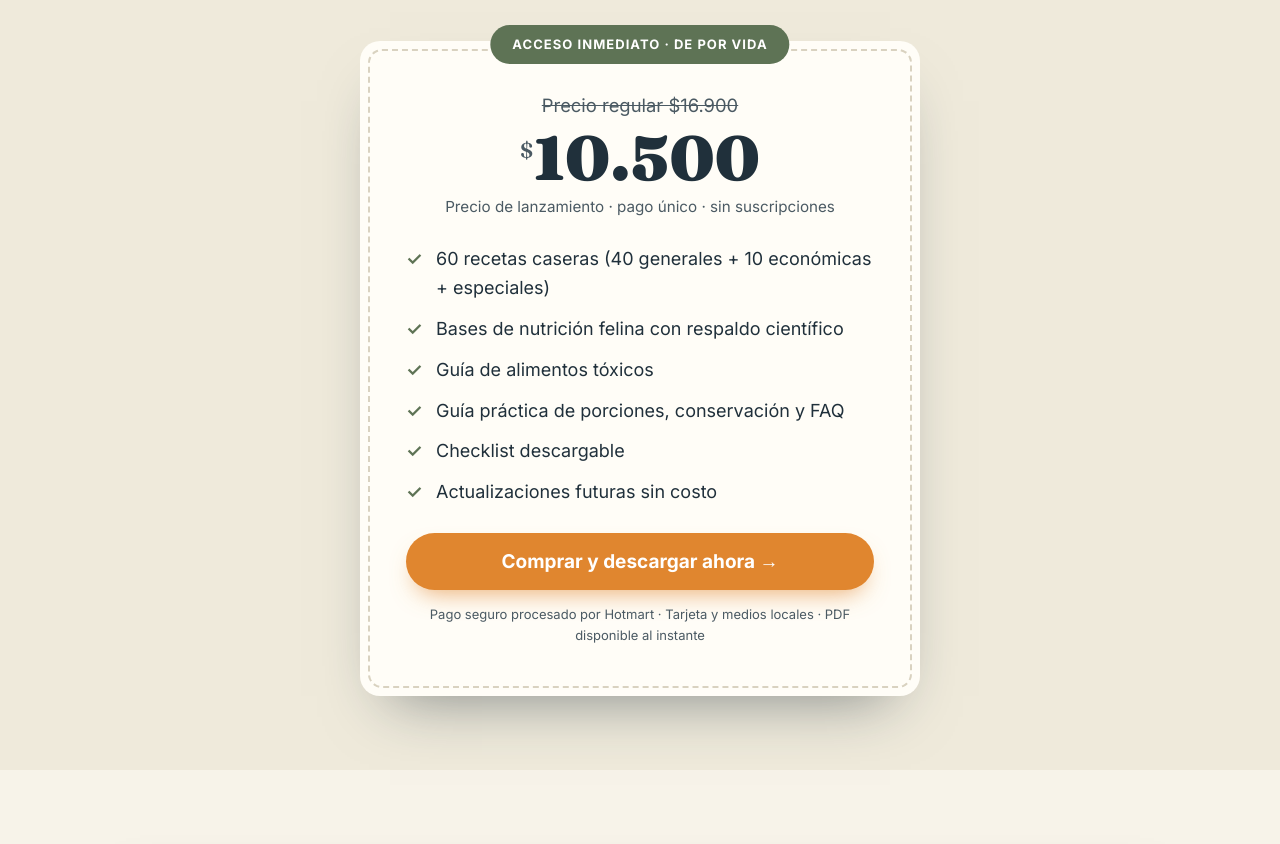
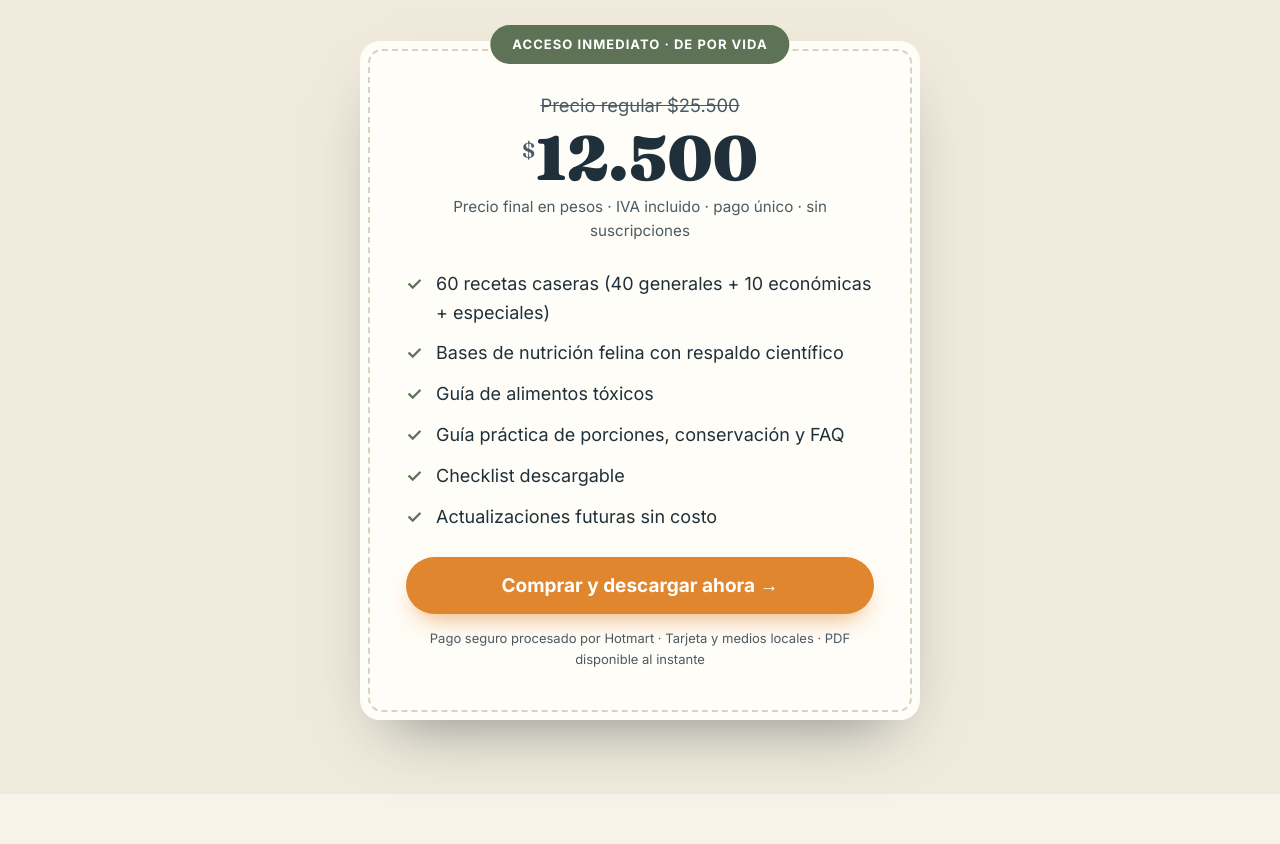
Before and after one commit to sergiovignaroli/recetas-gato, a plain HTML site: page index.html in a window 1280 px wide. Shown: the part 4703-5547 px from the top of the page. Drawn offline with Linux system fonts and the light colour scheme.

Commit message:
Update index.html

```diff
--- a/index.html
+++ b/index.html
@@ -539,9 +539,9 @@
         <span class="filetab">Acceso inmediato · de por vida</span>
         <div class="inner">
           <!-- EDITAR: precios reales -->
-          <span class="price-anchor">Precio regular $16.900</span>
-          <div class="price-now"><small>$</small>10.500</div>
-          <div style="color:var(--ink-soft);font-size:.95rem">Precio de lanzamiento · pago único · sin suscripciones</div>
+          <span class="price-anchor">Precio regular $25.500</span>
+          <div class="price-now"><small>$</small>12.500</div>
+          <div style="color:var(--ink-soft);font-size:.95rem">Precio final en pesos · IVA incluido · pago único · sin suscripciones</div>
           <ul class="offer-list">
             <li>60 recetas caseras (40 generales + 10 económicas + especiales)</li>
             <li>Bases de nutrición felina con respaldo científico</li>
@@ -551,7 +551,7 @@
             <li>Actualizaciones futuras sin costo</li>
           </ul>
           <!-- EDITAR: pegá tu link de pago de Hotmart en href -->
-          <a class="btn btn-primary" href="https://pay.hotmart.com/C106700497P" target="_blank" rel="noopener" id="cta-buy">Comprar y descargar ahora →</a>
+          <a class="btn btn-primary" href="https://pay.hotmart.com/C106700497P?off=6a5uuz1q" target="_blank" rel="noopener" id="cta-buy">Comprar y descargar ahora →</a>
           <div class="pay-note">Pago seguro procesado por Hotmart · Tarjeta y medios locales · PDF disponible al instante</div>
         </div>
       </div>
```
